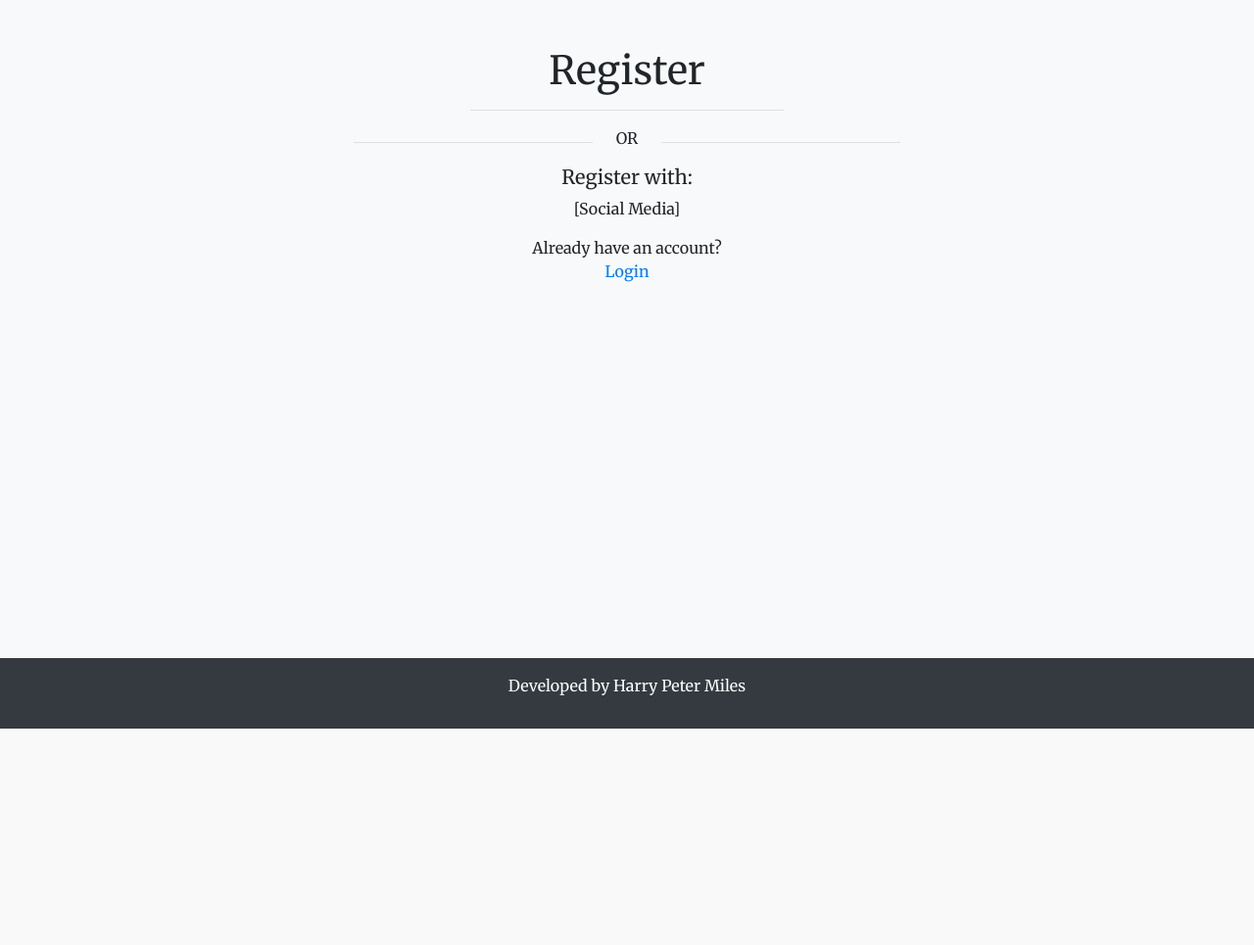
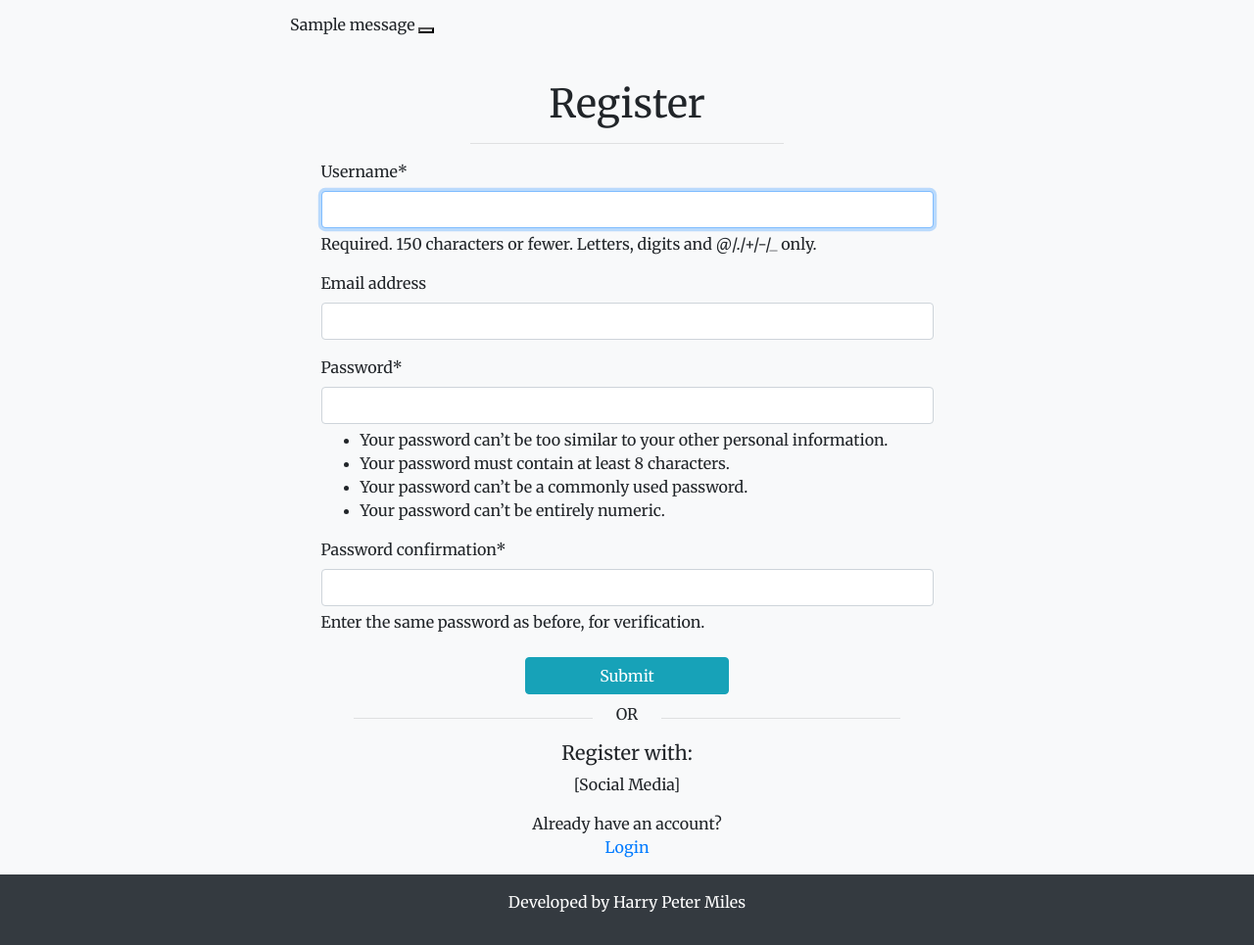
Before and after one commit to harrypmdev/online-book-reader, a Django app: page /register/ in a window 1280 px wide. Shown: the part 56-1021 px from the top of the page at 98% size. Before the commit the page ends 800 px from the top, so only its background shows below. Run offline with Django 5.2, Linux system fonts and the light colour scheme; tables that the repository leaves empty hold one stand-in row (values such as "Sample post"); one stand-in notice (Sample message) is shown; some libraries are stand-ins or nearby versions.

Commit message:
feat: add register form

```diff
--- /dev/null
+++ b/books/forms.py
@@ -0,0 +1,8 @@
+from django import forms
+from django.contrib.auth.models import User
+from django.contrib.auth.forms import UserCreationForm
+
+class RegisterForm(UserCreationForm):
+    class Meta:
+        model=User
+        fields = ['username','email','password1','password2']
--- a/books/templates/books/register.html
+++ b/books/templates/books/register.html
@@ -1,8 +1,16 @@
 {% extends 'base.html' %}
 {% load static %}
+{% load crispy_forms_tags %}
 {% block content %}
-    <h1 class="text-center mt-5">Register</h1>
+    <h1 class="text-center mt-3">Register</h1>
     <hr class="w-25">
+    <div class="row">
+        <form class="w-50 col-10 offset-1 col-lg-6 offset-lg-3" method="POST">
+            {% csrf_token %}
+            {{ register_form | crispy }}
+            <input class="col-4 offset-4 my-2 btn btn-info" type="submit" value="Submit"></input>
+        </form>
+    </div>
     <div class="d-flex justify-content-center">
         <hr class="col-2 mr-4">
         <p>OR</p>
--- a/books/views.py
+++ b/books/views.py
@@ -1,4 +1,6 @@
 from django.shortcuts import render
+from django.contrib import messages
+from .forms import RegisterForm
 
 # Create your views here.
 def about_us(request):
@@ -10,7 +12,17 @@ def about_us(request):
     )
 
 def register(request):
-    context = {}
+    if request.method == "POST":
+        register_form = RegisterForm(data=request.POST)
+        if register_form.is_valid():
+            register_form.save()
+            messages.add_message(
+                request,
+                messages.SUCCESS,
+                'Account Registered!'
+            )
+    register_form = RegisterForm()
+    context = {"register_form": register_form}
     return render(
         request,
         'books/register.html',
--- a/online_book_reader/settings.py
+++ b/online_book_reader/settings.py
@@ -40,8 +40,13 @@ INSTALLED_APPS = [
     'django.contrib.sessions',
     'django.contrib.messages',
     'django.contrib.staticfiles',
+   'crispy_forms',
+    'crispy_bootstrap4',
     'books',
 ]
+
+CRISPY_ALLOWED_TEMPLATE_PACKS = "bootstrap4"
+CRISPY_TEMPLATE_PACK = "bootstrap4"
 
 MIDDLEWARE = [
     'django.middleware.security.SecurityMiddleware',
--- a/requirements.txt
+++ b/requirements.txt
@@ -3,6 +3,7 @@ cloudinary==1.41.0
 dj-database-url==2.3.0
 dj3-cloudinary-storage==0.0.6
 Django==5.1.3
+django-crispy-forms==2.3
 gunicorn==23.0.0
 psycopg2==2.9.10
 roman==4.2
--- a/templates/base.html
+++ b/templates/base.html
@@ -23,11 +23,13 @@
     <link rel="stylesheet" href="{% static 'css/style.css' %}">
 </head>
 <body class="d-flex flex-column h-100 bg-light">
-    <main>
     <!-- Navbar -->
     <nav class="navbar navbar-expand-lg navbar-dark bg-dark py-2 px-3">
         <!-- Site Header -->
         <a class="navbar-brand" href="#">OnlineBookReader</a>
+        <span class="navbar-text font-italic d-inline d-lg-none">
+            Not logged in
+        </span>
         <!-- Burger For Mobile Users -->
         <button class="navbar-toggler" type="button" data-toggle="collapse" data-target="#navbarNavAltMarkup" aria-controls="navbarNavAltMarkup" aria-expanded="false" aria-label="Toggle navigation">
             <span class="navbar-toggler-icon"></span>
@@ -38,14 +40,27 @@
                 <a class="nav-item nav-link {% if request.path == about_us_url %}active{% endif %}" href="{% url 'about_us' %}">About Us <span class="sr-only">(current)</span></a>
                 <a class="nav-item nav-link {% if request.path == register_url %}active{% endif %}" href="{% url 'register' %}">Register</a>
             </div>
-                <span class="navbar-text font-italic d-inline d-lg-none">
-                    Not logged in
-                </span>
         </div>
         <span class="navbar-text d-none d-lg-inline">
             Not logged in
         </span>
         </nav>
+    <!-- displaying Django messages -->
+    <div class="container">
+        <div class="row">
+        <div class="col-md-8 offset-md-2">
+            {% for message in messages %}
+            <div class="alert {{ message.tags }} alert-dismissible
+            fade show" id="msg" role="alert">
+            {{ message | safe }}
+            <button type="button" class="btn-close"
+                data-bs-dismiss="alert" aria-label="Close"></button>
+            </div>
+            {% endfor %}
+        </div>
+        </div>
+    </div>
+    <main>
         {% block content %}
         <!-- Varying page content goes here -->
         {% endblock content %}
```
Lines whose indentation alone changed are shown as unchanged.
